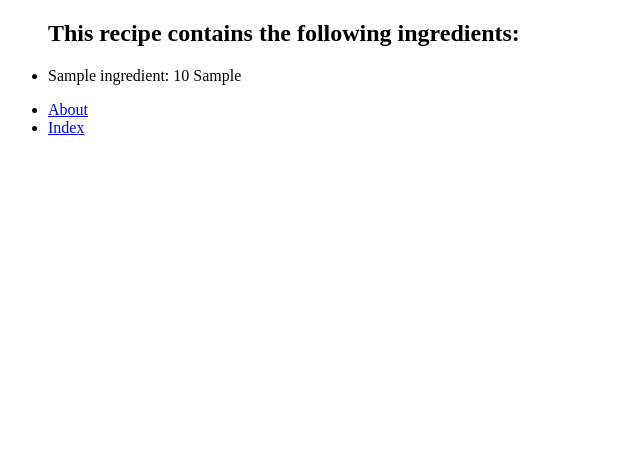
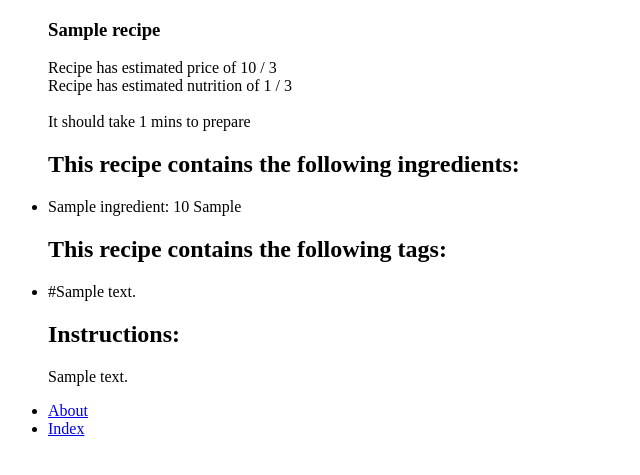
Before and after one commit to Franckevicius/WAD2-LB5A, a Django app: a page that uses recipe_sharing/templates/main_app/recipe.html in a window 1280 px wide. Shown: the top 475 px of the page, without its empty margins (0-640 px from the left). Run offline with Django 3.2, Linux system fonts and the light colour scheme; tables that the repository leaves empty hold one stand-in row (values such as "Sample post").

Commit message:
Add recipe content rendering

```diff
--- a/recipe_sharing/templates/main_app/recipe.html
+++ b/recipe_sharing/templates/main_app/recipe.html
@@ -2,19 +2,20 @@
 {% load staticfiles %}
 
 {% block title_block %}
+
+{% endblock %}
+
+{% block body_block %}
+<ul>
     {% if recipe %}
-        {{ recipe.title }}
-        {{ recipe.description }}
-        Recipe has estimated cost of {{ recipe.estimated_cost }} / 3
-        Recipe has estimated nutrition of {{ recipe.estimated_nutrition}} / 3
+        <h3>{{ recipe.title }}</h3>
+        Recipe has estimated price of {{ recipe.estimated_price }} / 3 <br>
+        Recipe has estimated nutrition of {{ recipe.estimated_nutrition}} / 3 <br> <br>
         It should take {{ recipe.minutes_to_prepare }}  mins to prepare
     {% else %}
         Unknown recipe
     {% endif %}
-{% endblock %}
 
-{% block body_block %}
-<ul>
     {% if recipe.recipetoingredient_set.all%}
         <h2> This recipe contains the following ingredients: </h2>
         {% for map in recipe.recipetoingredient_set.all %}
@@ -23,5 +24,17 @@
     {% else %}
          <li><strong>Recipe has no attached ingredients present.</strong></li>
     {% endif %}
+
+    {% if recipe.tags.all%}
+    <h2> This recipe contains the following tags: </h2>
+    {% for tag in recipe.tags.all %}
+        <li>#{{ tag.content }} </a></li>
+    {% endfor %}
+        {% else %}
+    <h2> This recipe has no attached tags.</h2>
+        {% endif %}
+
+    <h2>Instructions:</h2>
+    {{ recipe.description }}
 </ul>
 {% endblock %}
```
